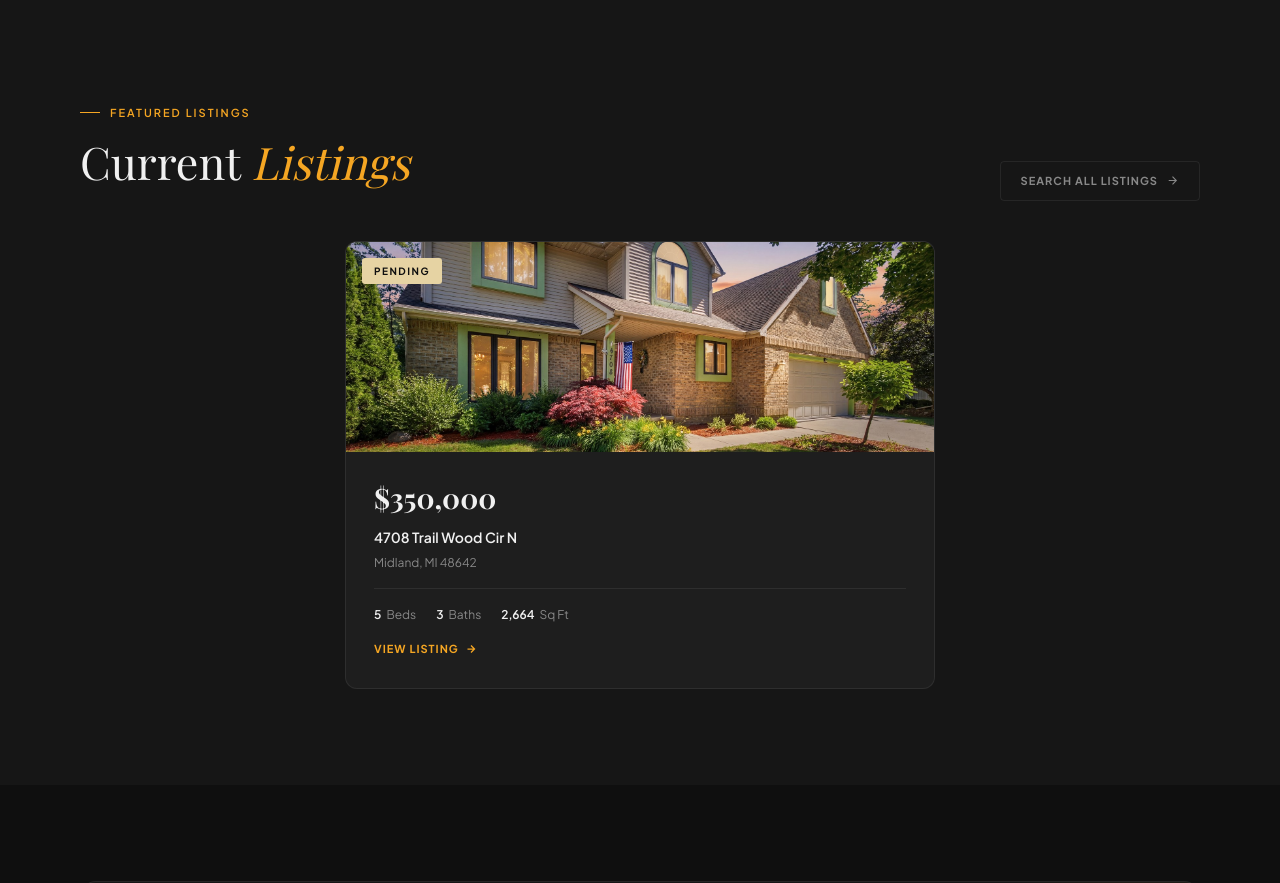
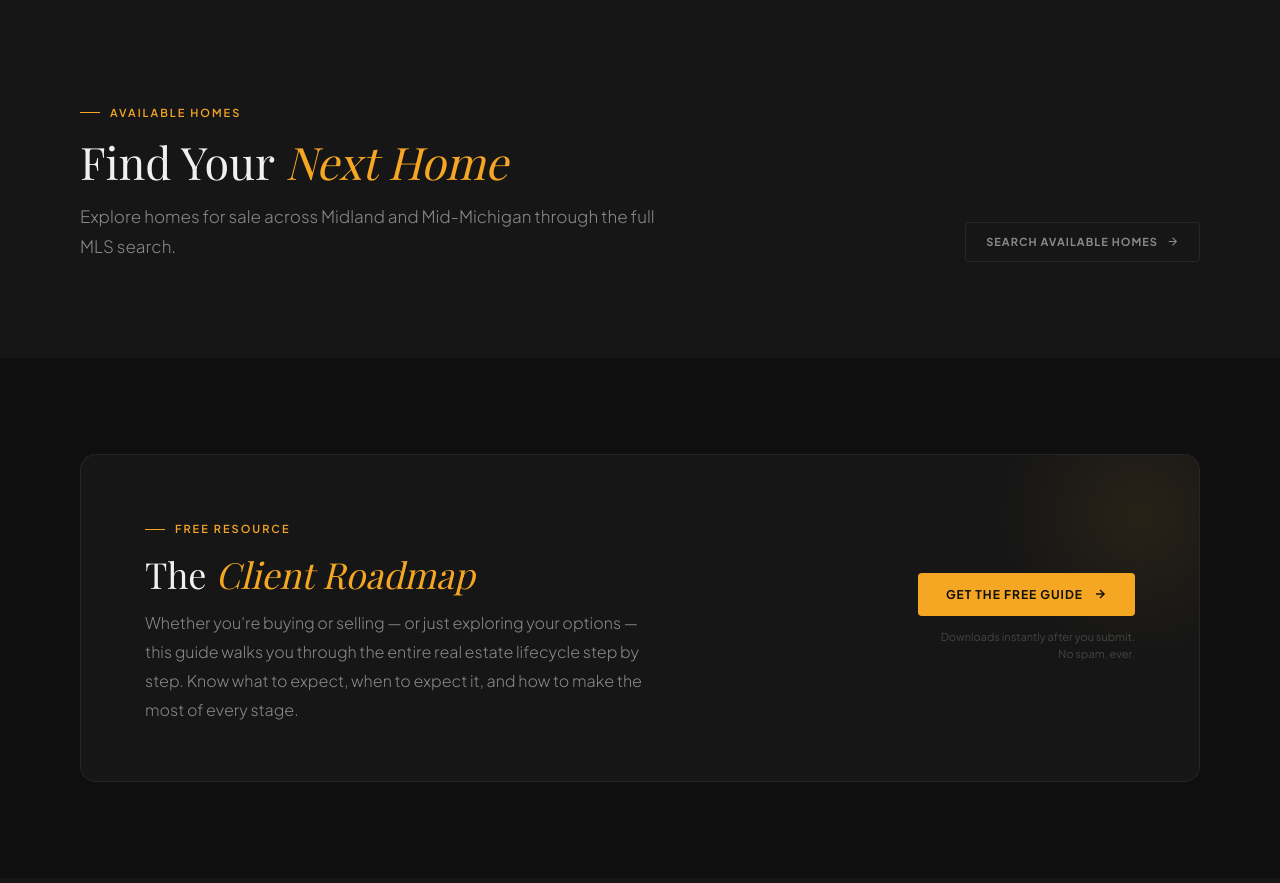
Before and after one commit to boxeyrealestatemedia-creator/kyle-boxey-realtor-website, a plain HTML site: page index.html in a window 1280 px wide. Shown: the part 815-1698 px from the top of the page. Drawn offline with nearby package versions, Linux system fonts and the light colour scheme; a web font is replaced by a local one.

Commit message:
Remove closed Trail Wood listing

```diff
--- a/index.html
+++ b/index.html
@@ -87,6 +87,7 @@ h2.heading em{font-style:italic;color:var(--orange);}
 /* FEATURED LISTINGS */
 .listings-bg{background:var(--surface);}
 .listings-header{display:flex;justify-content:space-between;align-items:flex-end;margin-bottom:40px;}
+.listings-header:only-child{margin-bottom:0;}
 .listings-grid{display:grid;grid-template-columns:repeat(auto-fit,minmax(340px,1fr));gap:18px;}
 
 .listing-card{background:var(--surface2);border:1px solid var(--border);border-radius:12px;overflow:hidden;transition:all .3s;text-decoration:none;display:block;}
@@ -384,39 +385,14 @@ footer{background:var(--bg);border-top:1px solid var(--border);padding:40px 80px
   <div class="section-inner">
     <div class="listings-header reveal">
       <div>
-        <div class="tag">Featured Listings</div>
-        <h2 class="heading">Current <em>Listings</em></h2>
+        <div class="tag">Available Homes</div>
+        <h2 class="heading">Find Your <em>Next Home</em></h2>
+        <p class="lead">Explore homes for sale across Midland and Mid-Michigan through the full MLS search.</p>
       </div>
       <a href="https://modernrealty.idxbroker.com/idx/search/advanced" target="_blank" class="btn-outline">
-        Search All Listings
+        Search Available Homes
         <svg width="13" height="13" fill="none" stroke="currentColor" stroke-width="2" viewBox="0 0 24 24"><path d="M5 12h14M12 5l7 7-7 7"/></svg>
       </a>
-    </div>
-
-    <div class="listings-grid">
-
-      <!-- Trail Wood Cir N -->
-      <a href="https://www.zillow.com/homes/4708-Trail-Wood-Cir-N-Midland-MI-48642_rb/" target="_blank" class="listing-card reveal">
-        <div class="listing-img-wrap">
-          <img src="assets/listings/4708-trail-wood.jpg" alt="4708 Trail Wood Cir N, Midland MI twilight exterior" class="listing-img">
-          <div class="listing-badge pending">Pending</div>
-        </div>
-        <div class="listing-body">
-          <div class="listing-price">$350,000</div>
-          <div class="listing-address">4708 Trail Wood Cir N</div>
-          <div class="listing-city">Midland, MI 48642</div>
-          <div class="listing-facts">
-            <div class="listing-fact"><strong>5</strong> Beds</div>
-            <div class="listing-fact"><strong>3</strong> Baths</div>
-            <div class="listing-fact"><strong>2,664</strong> Sq Ft</div>
-          </div>
-          <div class="listing-cta">
-            View Listing
-            <svg width="12" height="12" fill="none" stroke="currentColor" stroke-width="2.5" viewBox="0 0 24 24"><path d="M5 12h14M12 5l7 7-7 7"/></svg>
-          </div>
-        </div>
-      </a>
-
     </div>
   </div>
 </section>
```
